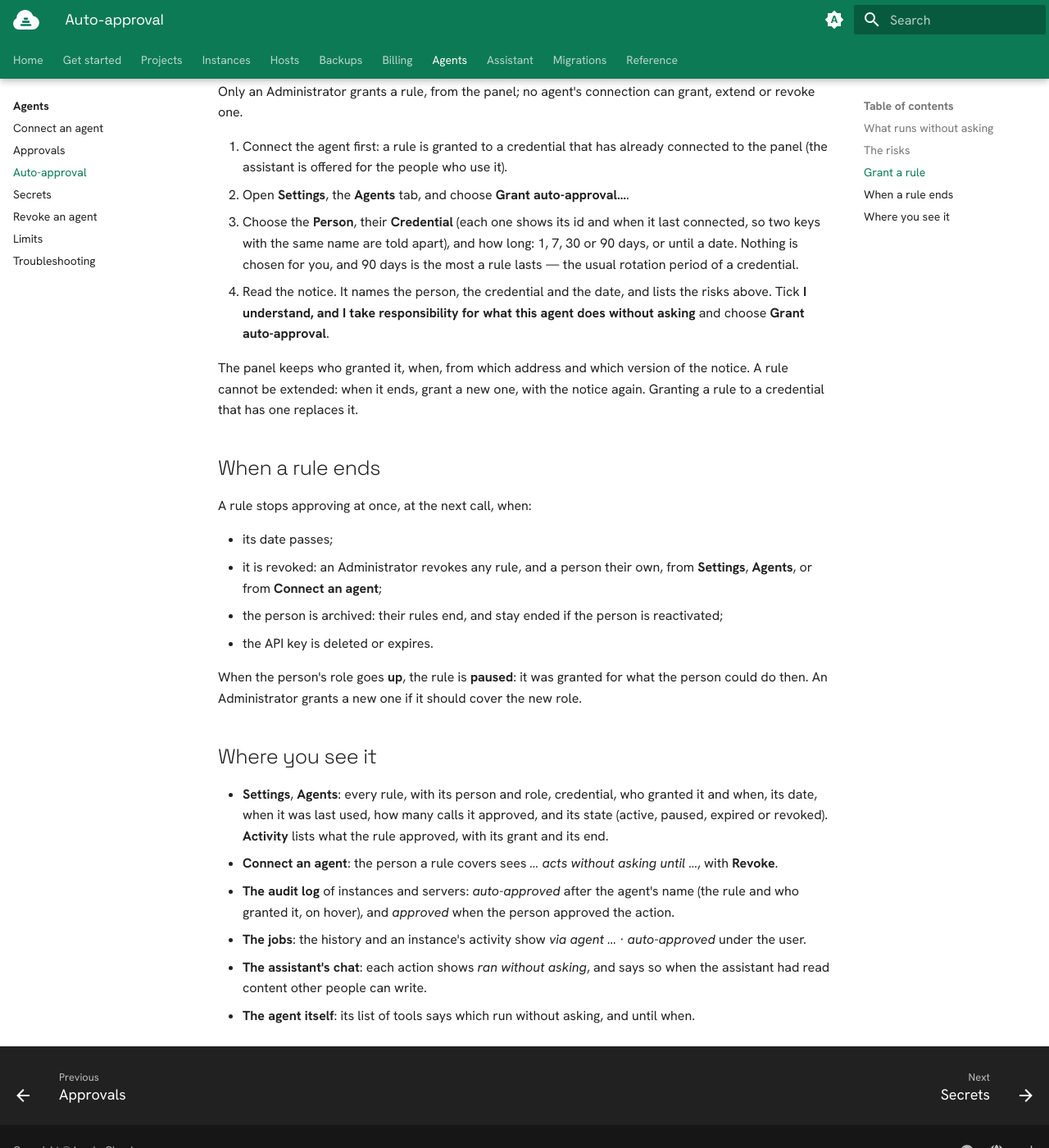
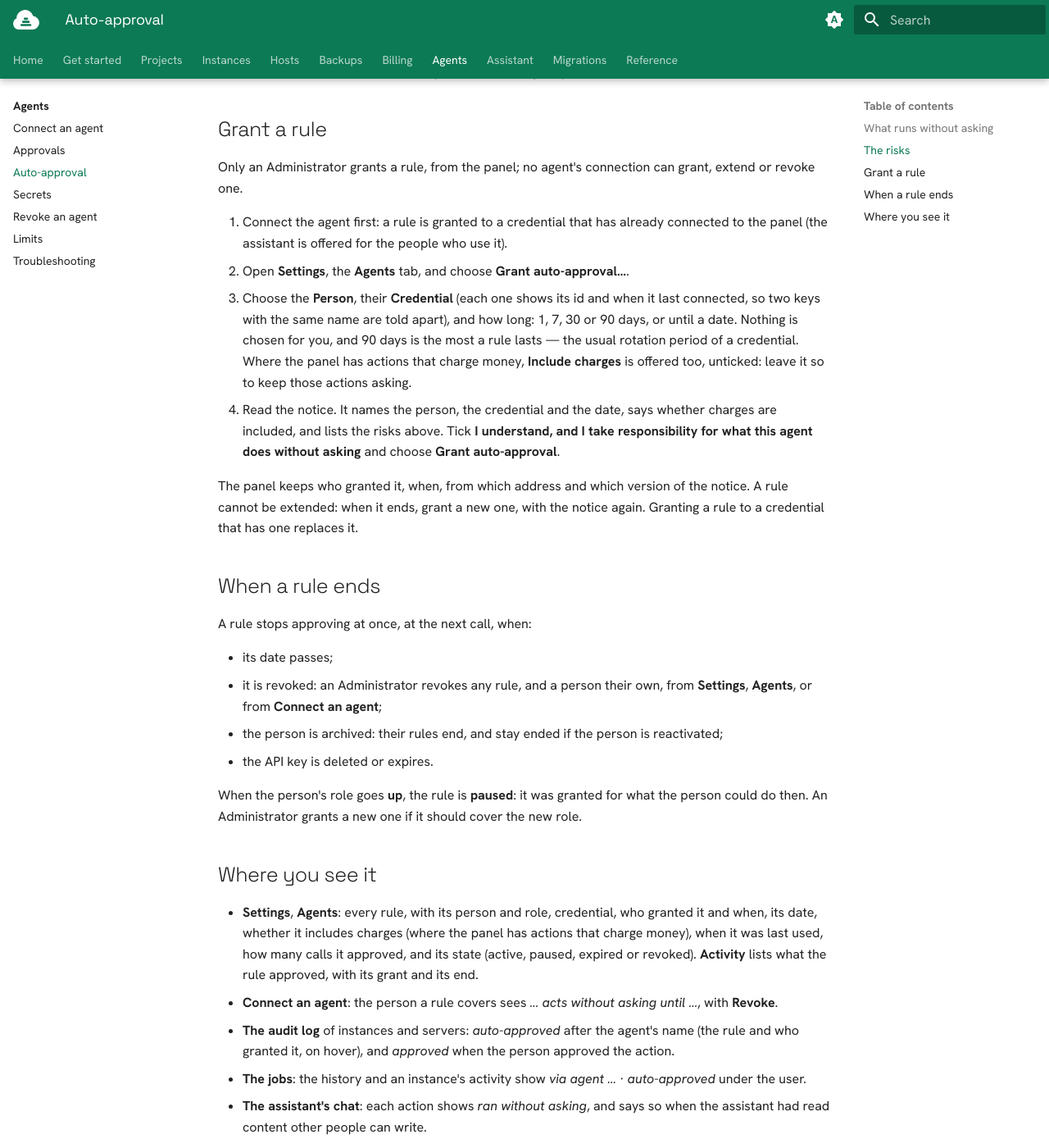
Before and after one commit to incubacloud/incubacloud, an MkDocs documentation site: the page built from docs/user/docs/agents/auto-approval.md, in a window 1280 px wide and 1400 px high, scrolled down 1830 px. Shown: the whole window at 82% size. Built offline with MkDocs 1.6.1 and Material for MkDocs 9.7.7, drawn with Linux system fonts in a browser that asks for light colours; plug-ins that fetch from the network failed and are left out; some of the changed text lies outside the part shown.

Commit message:
[DOC] incubacloud 1.0.224: the changelog, the MCP's documentation, the endpoints and the agents' guide say that a rule leaves out charges unless it includes them

```diff
--- a/docs/user/docs/agents/auto-approval.md
+++ b/docs/user/docs/agents/auto-approval.md
@@ -23,6 +23,11 @@
 settings and purging the audit log; sign-in links and backup downloads; writing
 to any branch and to public repositories. For the assistant, also what it would
 show a card for, including changes after it read logs, files or mail.
+
+**Charges are the exception you choose.** Where the panel has actions that
+charge money — orders, purchases, plan changes billed to your account — a rule
+leaves them out unless you tick **Include charges** when you grant it. Without
+it they keep asking, as before; with it they run without asking too.
 
 What stays as it is: the person's role and projects, every check the panel makes
 before it would ask (an action it refuses is still refused), secrets (they never
@@ -88,8 +93,10 @@
    long: 1, 7, 30 or 90 days, or until a date. Nothing is chosen for you, and
    90 days is the most a rule lasts — the usual rotation period of a
    credential.
-4. Read the notice. It names the person, the credential and the date, and lists
-   the risks above. Tick **I understand, and I take responsibility for what this
+   Where the panel has actions that charge money, **Include charges** is
+   offered too, unticked: leave it so to keep those actions asking.
+4. Read the notice. It names the person, the credential and the date, says
+   whether charges are included, and lists the risks above. Tick **I understand, and I take responsibility for what this
    agent does without asking** and choose **Grant auto-approval**.
 
 The panel keeps who granted it, when, from which address and which version of
@@ -114,8 +121,9 @@
 ## Where you see it
 
 - **Settings**, **Agents**: every rule, with its person and role, credential,
-  who granted it and when, its date, when it was last used, how many calls it
-  approved, and its state (active, paused, expired or revoked). **Activity**
+  who granted it and when, its date, whether it includes charges (where the
+  panel has actions that charge money), when it was last used, how many calls
+  it approved, and its state (active, paused, expired or revoked). **Activity**
   lists what the rule approved, with its grant and its end.
 - **Connect an agent**: the person a rule covers sees *… acts without asking
   until …*, with **Revoke**.
@@ -127,4 +135,5 @@
 - **The assistant's chat**: each action shows *ran without asking*, and says so
   when the assistant had read content other people can write.
 - **The agent itself**: its list of tools says which run without asking, and
-  until when.
+  until when; under a rule without charges, those that charge money say they
+  still ask.
```
Also changed, not shown: docs/api-endpoints.md (+1 -1 lines), docs/mcp.md (+11 -4 lines), CHANGELOG.md.
